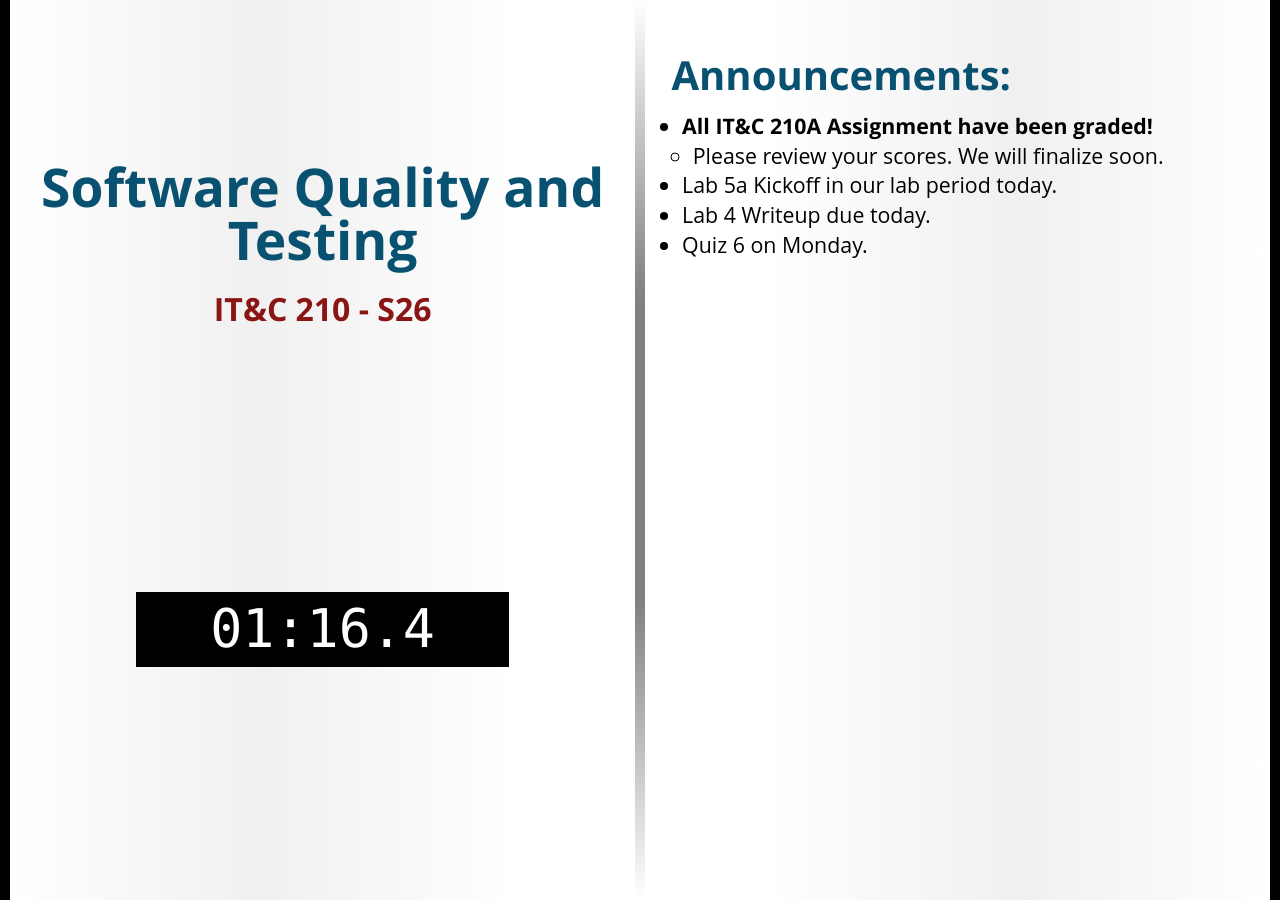
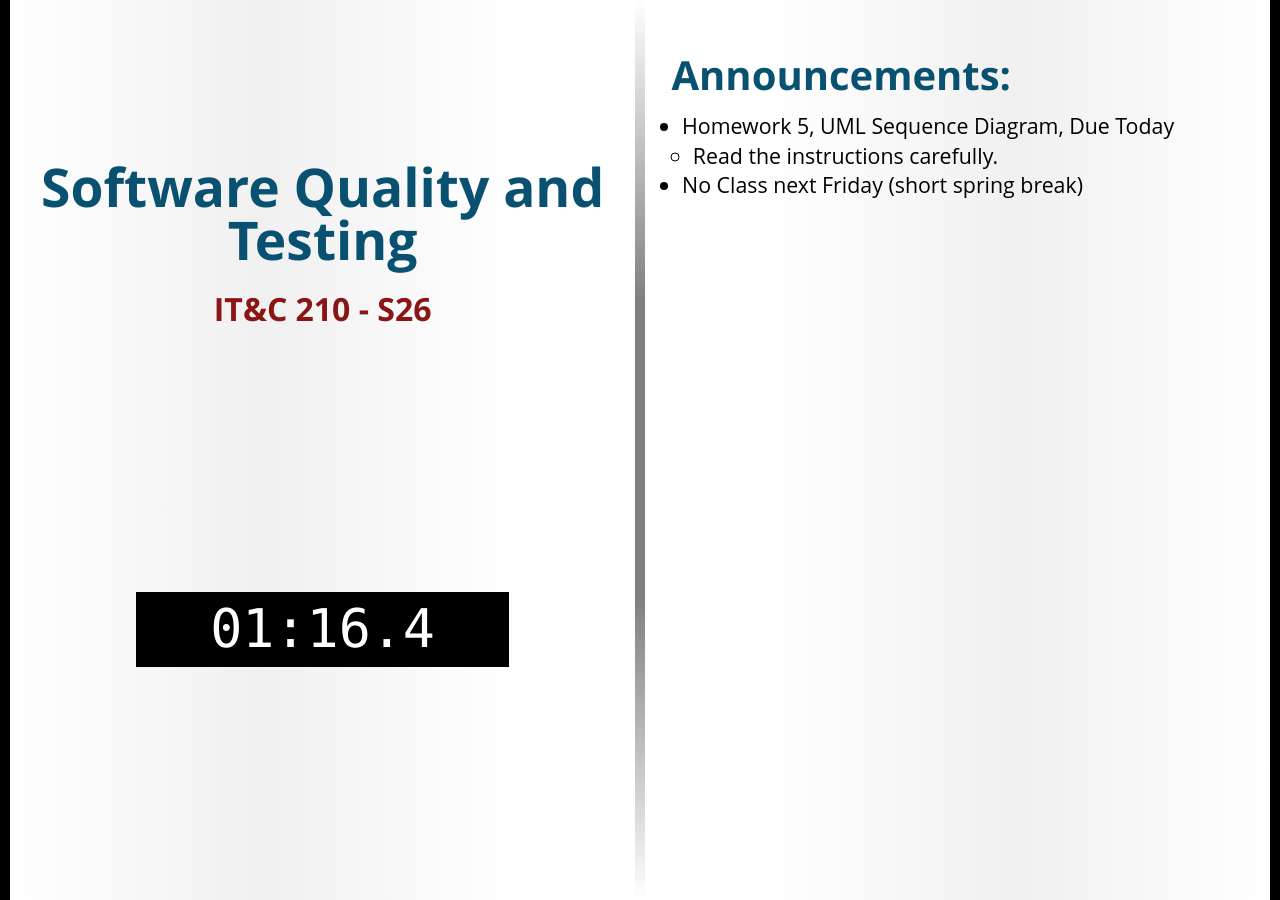
Before and after one commit to BYU-ITC-210/BYU-ITC-210.github.io, a Jekyll site: the page built from _welcome/S26.md, in a window 1280 px wide. Built offline with Jekyll 4.4.1, drawn with Linux system fonts in a browser that asks for light colours; some web fonts are replaced.

Commit message:
Welcome S26

```diff
--- a/_welcome/S26.md
+++ b/_welcome/S26.md
@@ -3,8 +3,6 @@ title: Software Quality and Testing
 session: S26
 ---
 
-* **All IT&C 210A Assignment have been graded!**
-    * Please review your scores. We will finalize soon.
-* Lab 5a Kickoff in our lab period today.
-* Lab 4 Writeup due today.
-* Quiz 6 on Monday.
+* Homework 5, UML Sequence Diagram, Due Today
+    * Read the instructions carefully.
+* No Class next Friday (short spring break)
```
